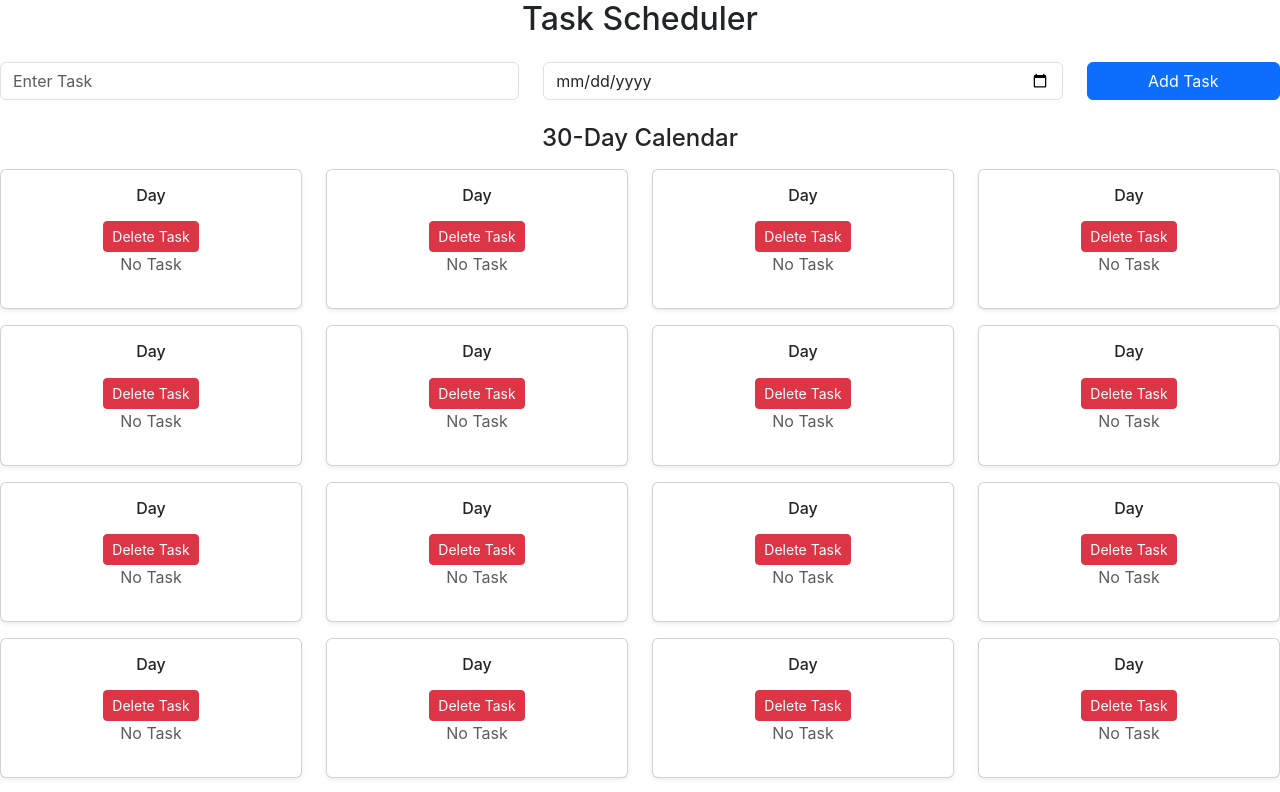
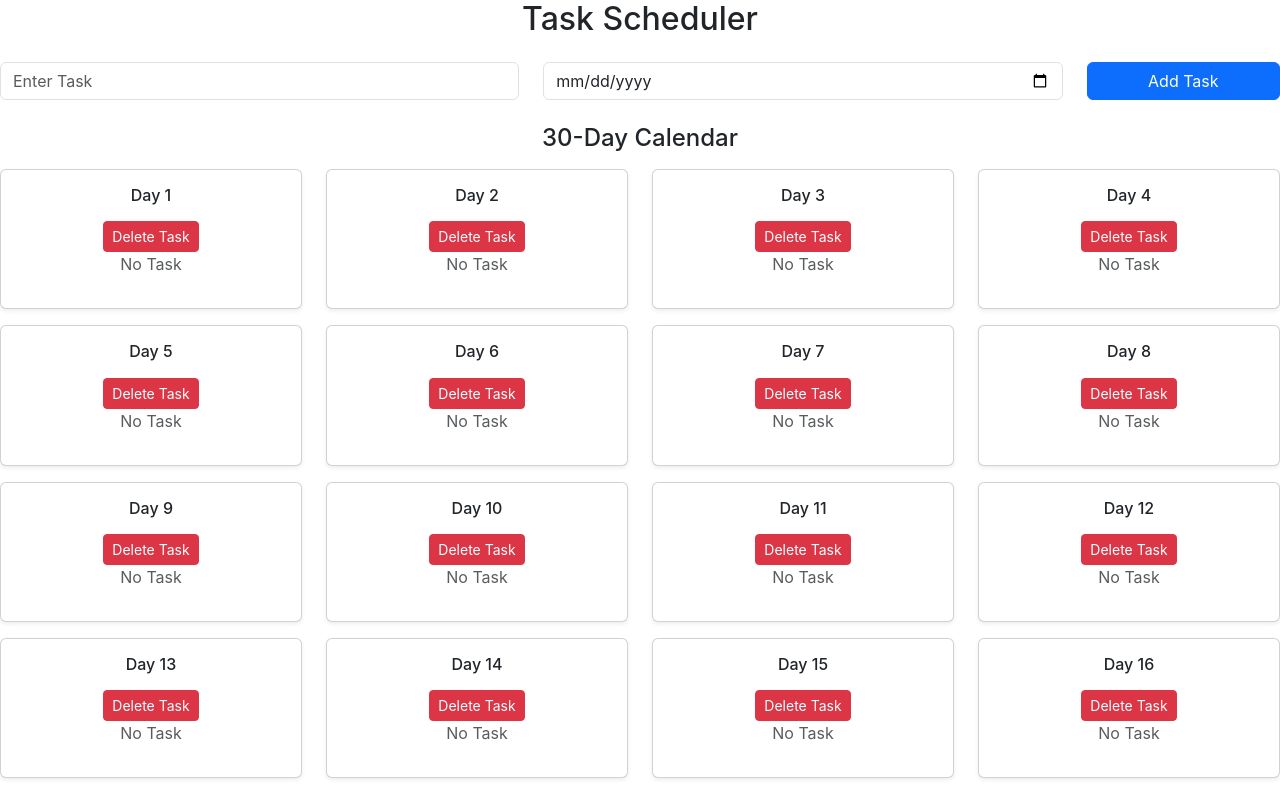
Before and after one commit to harman-bhullar/task-scheduler, a React (Create React App) app: page / in a window 1280 px wide. Shown: the top 792 px of the page. Built offline with nearby package versions, Linux system fonts and the light colour scheme.

Commit message:
Displaying the number of days using the index number of an array and adding 1 to index to display correct day number.

```diff
--- a/src/Task.js
+++ b/src/Task.js
@@ -41,7 +41,7 @@ export default function Task() {
                     <div  key={index} className="col-6 col-md-4 col-lg-3 mb-3">
                         <div className="card shadow-sm">
                             <div className="card-body text-center">
-                                <h6 className="card-title">Day</h6>
+                                <h6 className="card-title">Day {index + 1}</h6>
 
                                 <>
                                     <p></p>
```
